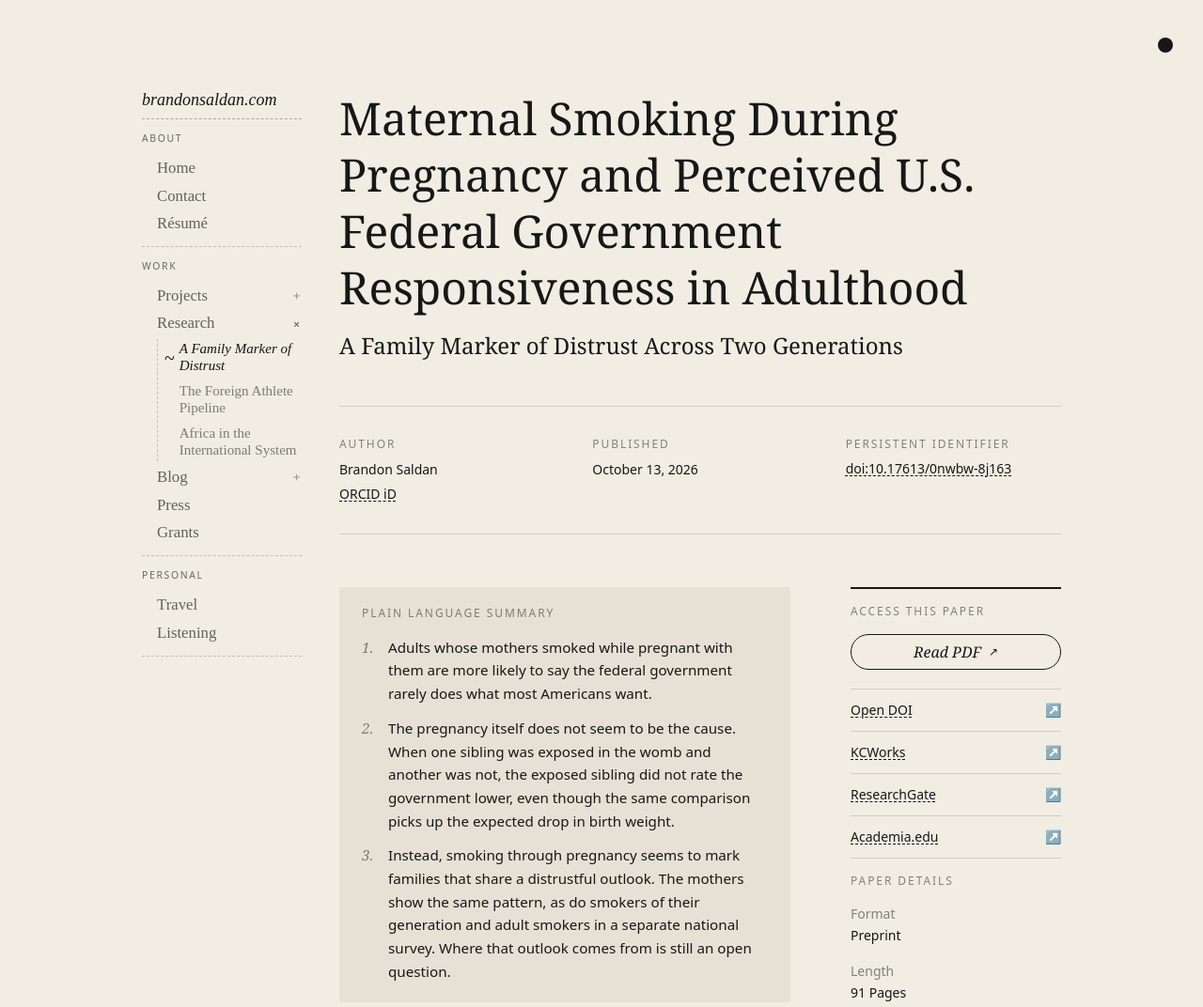
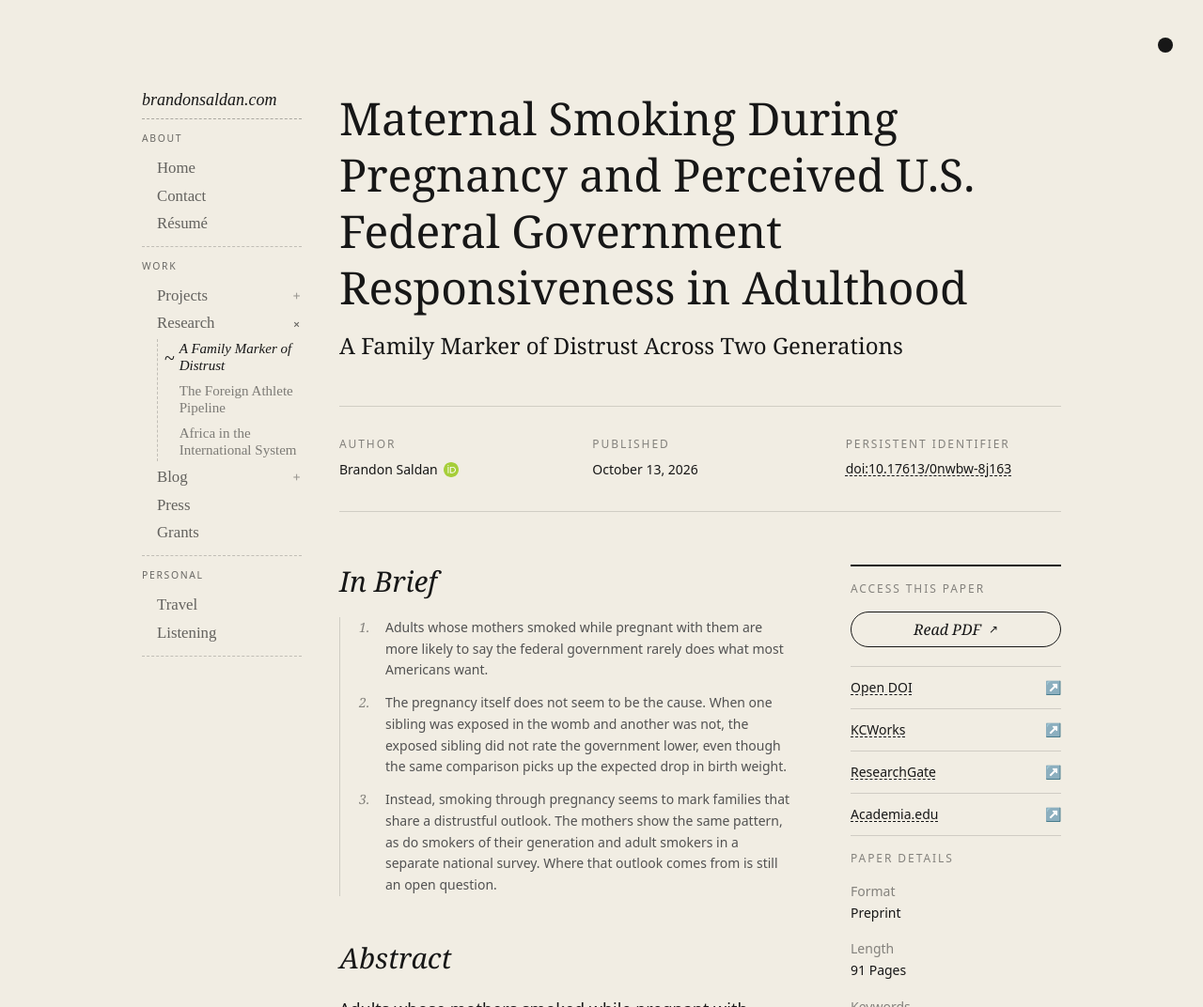
Before and after one commit to brandonsaldan/brandons.place, an Astro site: page /research/a-family-marker-of-distrust in a window 1280 px wide. Shown: the top 1072 px of the page at 94% size. Built offline with nearby package versions, Linux system fonts and the light colour scheme; Astro itself is replaced by a stand-in of ours; a web font is replaced by a local one.

Commit message:
fix: update brief and add orcid icon

```diff
--- a/src/pages/research/[id].astro
+++ b/src/pages/research/[id].astro
@@ -63,8 +63,15 @@ const linkClasses = 'underline decoration-dashed decoration-1 underline-offset-2
             <div class="grid gap-7 sm:grid-cols-3 sm:gap-10">
                 <div>
                     <p class="text-xs uppercase tracking-[0.16em] text-main/50">Author</p>
-                    <p class="mt-2 text-sm leading-relaxed">Brandon Saldan</p>
-                    <a class={`mt-1 block text-sm ${linkClasses}`} href={orcid} target="_blank" rel="noreferrer">ORCID iD</a>
+                    <p class="mt-2 flex items-center gap-1.5 text-sm leading-relaxed">
+                        Brandon Saldan
+                        <a class="shrink-0 transition-opacity hover:opacity-75" href={orcid} target="_blank" rel="noreferrer" aria-label="ORCID iD" title="ORCID iD">
+                            <svg class="h-4 w-4" viewBox="0 0 256 256" aria-hidden="true">
+                                <path fill="#A6CE39" d="M256 128c0 70.7-57.3 128-128 128S0 198.7 0 128 57.3 0 128 0s128 57.3 128 128z" />
+                                <path fill="#fff" d="M86.3 186.2H70.9V79.1h15.4v107.1zM108.9 79.1h41.6c39.6 0 57 28.3 57 53.6 0 27.5-21.5 53.6-56.8 53.6h-41.8V79.1zm15.4 93.3h24.5c34.9 0 42.9-26.5 42.9-39.7 0-21.5-13.7-39.7-43.7-39.7h-23.7v79.4zM88.7 56.8c0 5.5-4.5 10.1-10.1 10.1s-10.1-4.6-10.1-10.1c0-5.6 4.5-10.1 10.1-10.1s10.1 4.5 10.1 10.1z" />
+                            </svg>
+                        </a>
+                    </p>
                 </div>
                 <div>
                     <p class="text-xs uppercase tracking-[0.16em] text-main/50">Published</p>
@@ -80,9 +87,9 @@ const linkClasses = 'underline decoration-dashed decoration-1 underline-offset-2
         <div class="mt-10 grid gap-12 sm:mt-14 sm:grid-cols-[minmax(0,1fr)_14rem] sm:gap-16">
             <div class="min-w-0">
                 {summary && (
-                    <section class="mb-10 rounded-sm bg-muted px-5 py-5 sm:mb-12 sm:px-6" aria-labelledby="plain-language-summary">
-                        <h2 id="plain-language-summary" class="text-xs uppercase tracking-[0.16em] text-main/50">Plain Language Summary</h2>
-                        <ol class="mt-4 space-y-3 text-sm leading-relaxed sm:text-[0.95rem]">
+                    <section class="mb-10 sm:mb-12" aria-labelledby="in-brief">
+                        <h2 id="in-brief" class="mb-5 text-2xl font-serif italic sm:text-3xl">In Brief</h2>
+                        <ol class="space-y-3 border-l border-main/15 pl-5 text-sm leading-relaxed text-neutral-600 dark:text-neutral-400">
                             {summary.map((point, index) => (
                                 <li class="grid grid-cols-[1.25rem_minmax(0,1fr)] gap-x-2">
                                     <span class="font-serif italic text-main/50" aria-hidden="true">{index + 1}.</span>
```
